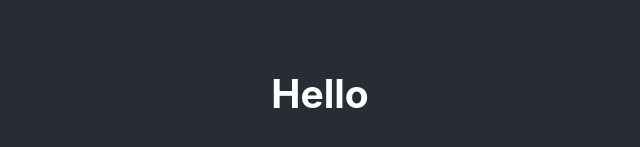
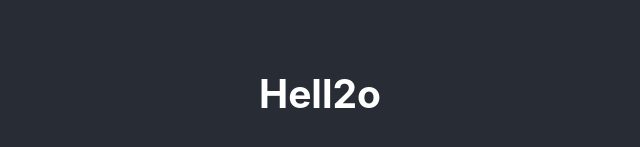
Before and after one commit to MaxVein/dtapi-if-117-ui-react, a React (Create React App) app: page / in a window 1280 px wide. Shown: the part 307-454 px from the top of the page, without its empty margins (320-960 px from the left). Built offline with nearby package versions, Linux system fonts and the light colour scheme.

Commit message:
try try try

```diff
--- a/src/App.js
+++ b/src/App.js
@@ -5,7 +5,7 @@ function App() {
   return (
     <div className="App">
       <header className="App-header">
-        <h2>Hello</h2>
+        <h2>Hell2o</h2>
       </header>
     </div>
   )
```
